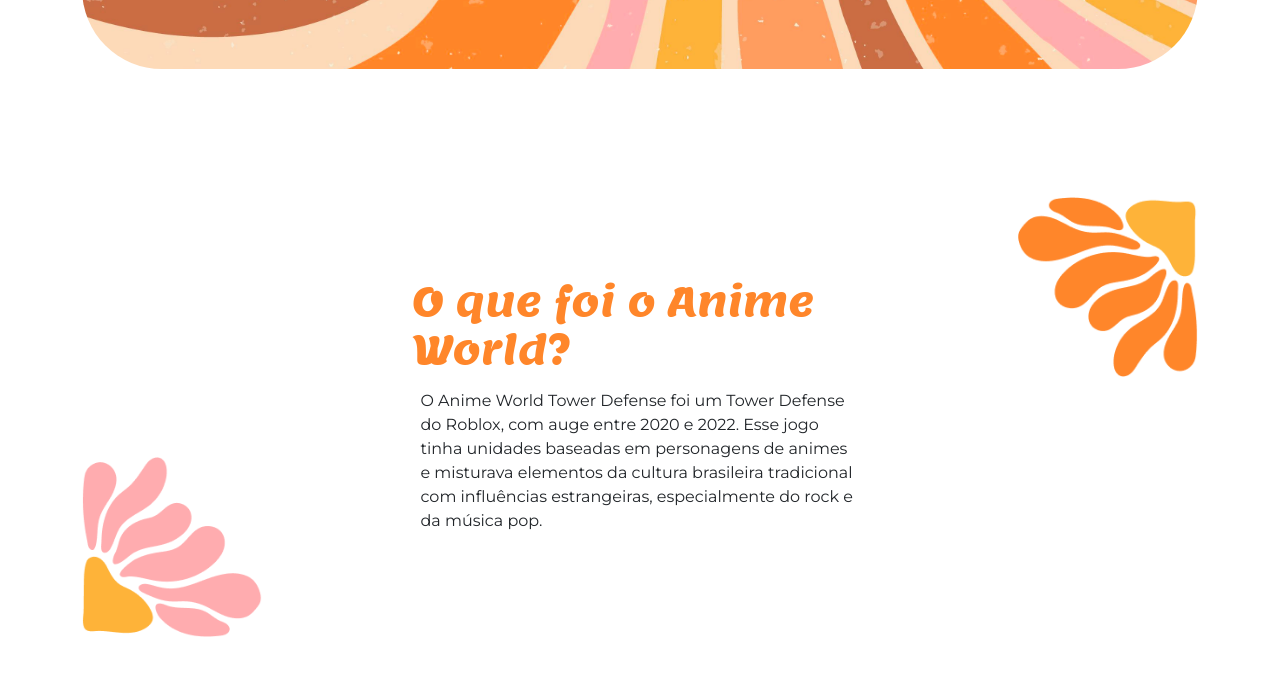
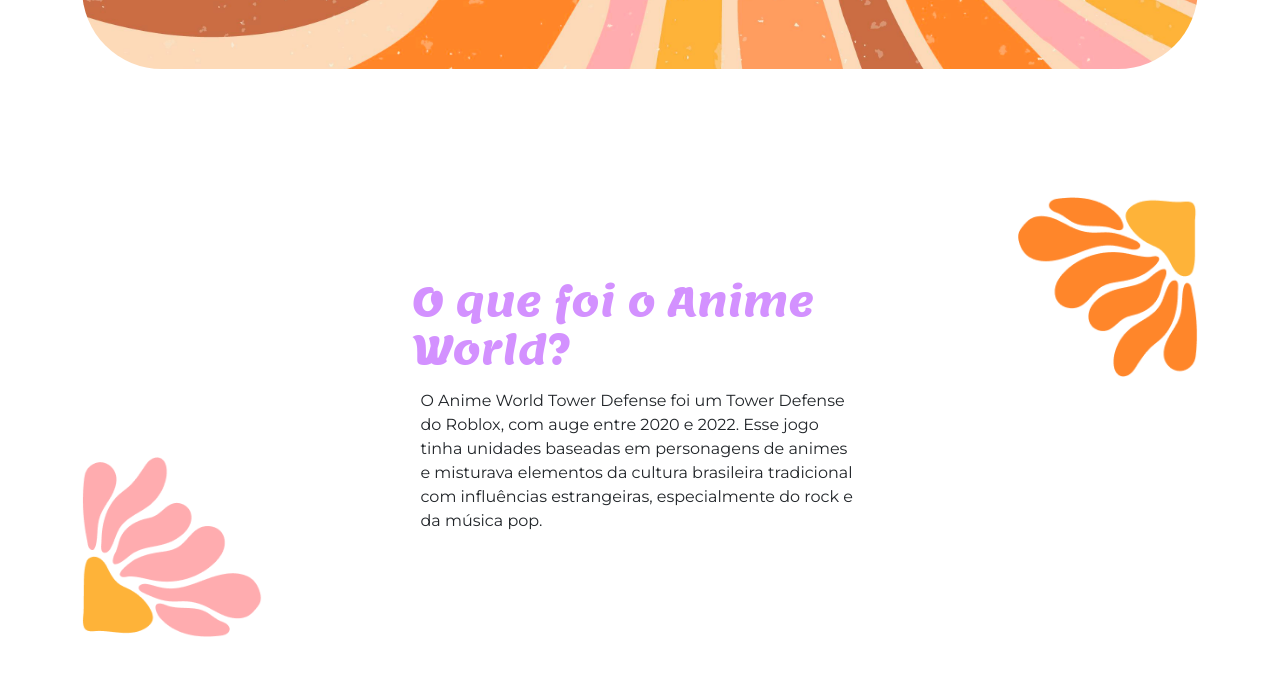
Before and after one commit to laestro/AMPONGUIS, a plain HTML site: page index.html in a window 1280 px wide. Shown: the part 812-1494 px from the top of the page. Drawn offline with nearby package versions, Linux system fonts and the light colour scheme.

Commit message:
Update styles.css

```diff
--- a/styles.css
+++ b/styles.css
@@ -2,7 +2,7 @@
 @import url('https://fonts.googleapis.com/css2?family=Lemon&display=swap');
 
 :root {
-    --laranja-claro: #FF862A;
+    --laranja-claro: #d391ff;
 }
 
 body {
```
